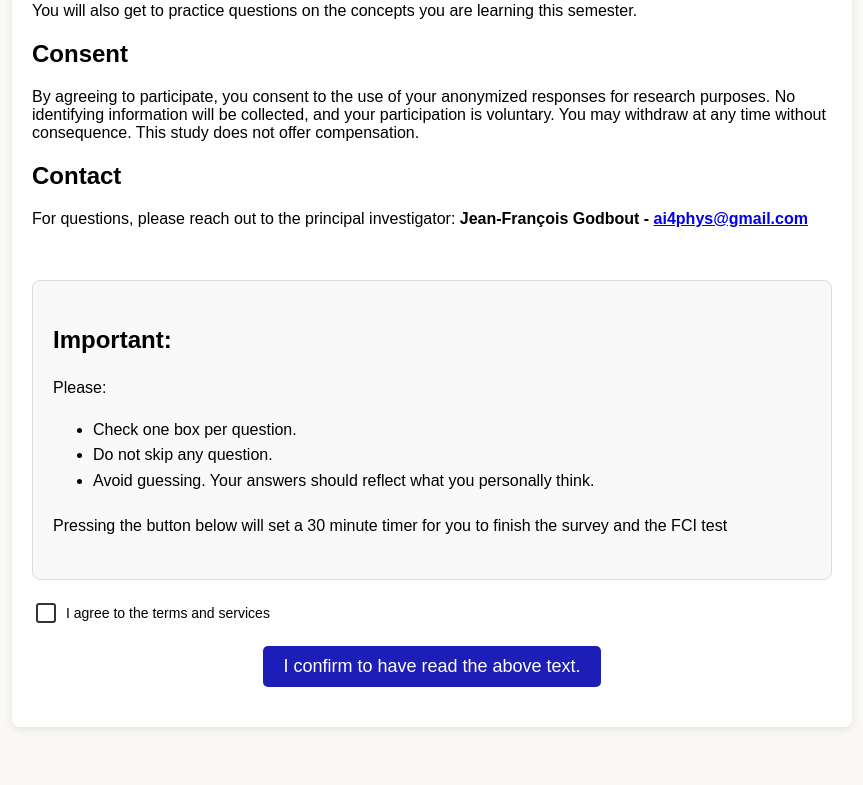
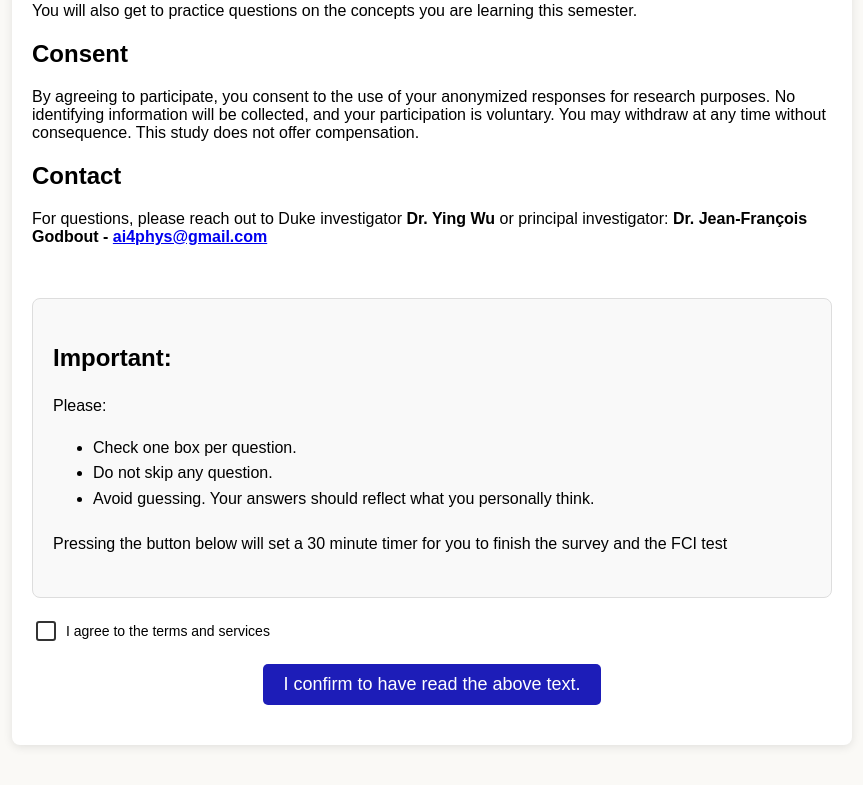
Before and after one commit to rubenweijers/AI4ED, a Vue app in the folder supabase-vue-3/: page / in a window 1280 px wide. Shown: the part 1745-2530 px from the top of the page, without its empty margins (208-1071 px from the left). Built offline with nearby package versions, Linux system fonts and the light colour scheme; no server answers; sample sign-in values are in the browser's storage; the HTML template or start-up script is replaced by a standard one.

Commit message:
wording changes

```diff
--- a/supabase-vue-3/src/components/StudyIntro.vue
+++ b/supabase-vue-3/src/components/StudyIntro.vue
@@ -54,7 +54,7 @@
       </p>
       <p>
         <h2><strong>Contact</strong></h2>
-          For questions, please reach out to the principal investigator:  <strong>Jean-François Godbout - <a href="mailto:ai4phys@gmail.com">ai4phys@gmail.com</a></strong>
+          For questions, please reach out to Duke investigator <strong>Dr. Ying Wu </strong> or principal investigator:  <strong>Dr. Jean-François Godbout - <a href="mailto:ai4phys@gmail.com">ai4phys@gmail.com</a></strong>
       </p><br><br>
   </div>
 </template>
--- a/supabase-vue-3/src/views/BeliefRating.vue
+++ b/supabase-vue-3/src/views/BeliefRating.vue
@@ -1,6 +1,6 @@
 <template>
   <div class="belief-rating-container">
-    <h2>Rate Your Belief</h2>
+    <h2>Check the Summary</h2>
     <p v-if="loading">Loading...</p>
     <template v-else>
       <p>We summarized your explanation into one sentence:</p>
--- a/supabase-vue-3/src/views/BeliefRating_PostChat.vue
+++ b/supabase-vue-3/src/views/BeliefRating_PostChat.vue
@@ -1,9 +1,9 @@
 <template>
   <div class="belief-rating-container">
-    <h2>Re-Rate Your Belief</h2>
+    <h2>Re-Check the summary</h2>
     <p v-if="loading">Loading...</p>
     <template v-else>
-      <p>Now that you've had a chance to converse with the AI, we'd like to revisit your initial statement:</p>
+      <p>Now that you've had a chance to converse with the AI, we'd like to revisit your thoughts on the original question: </p>
       <div class="sentence-block">
         "{{ sentence }}"
       </div>
--- a/supabase-vue-3/src/views/ThankYou.vue
+++ b/supabase-vue-3/src/views/ThankYou.vue
@@ -5,7 +5,11 @@
     <p>You have completed the study: <u>Thank you for your time and effort!</u></p><br>
 
     <section>
-      <h2>Principal Investigators</h2>
+      <h2>Duke Investigator</h2>
+      <ul>
+        <li>Dr. Ying Wu</li>
+      </ul>
+      <h2>Principal Investigator</h2>
       <ul>
         <li>Jean-François Godbout - <a href="mailto:ai4phys@gmail.com">ai4phys@gmail.com</a></li>
       </ul>
```
